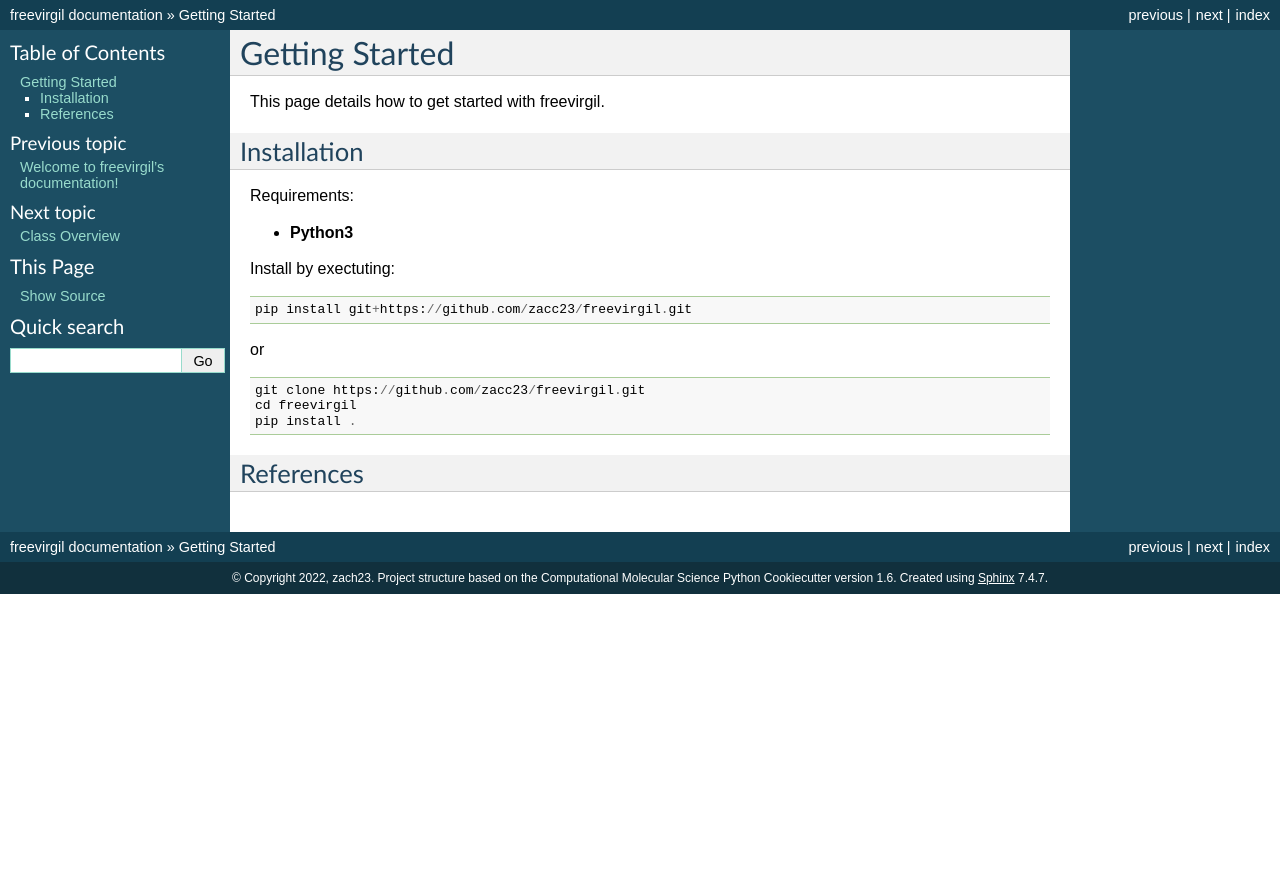
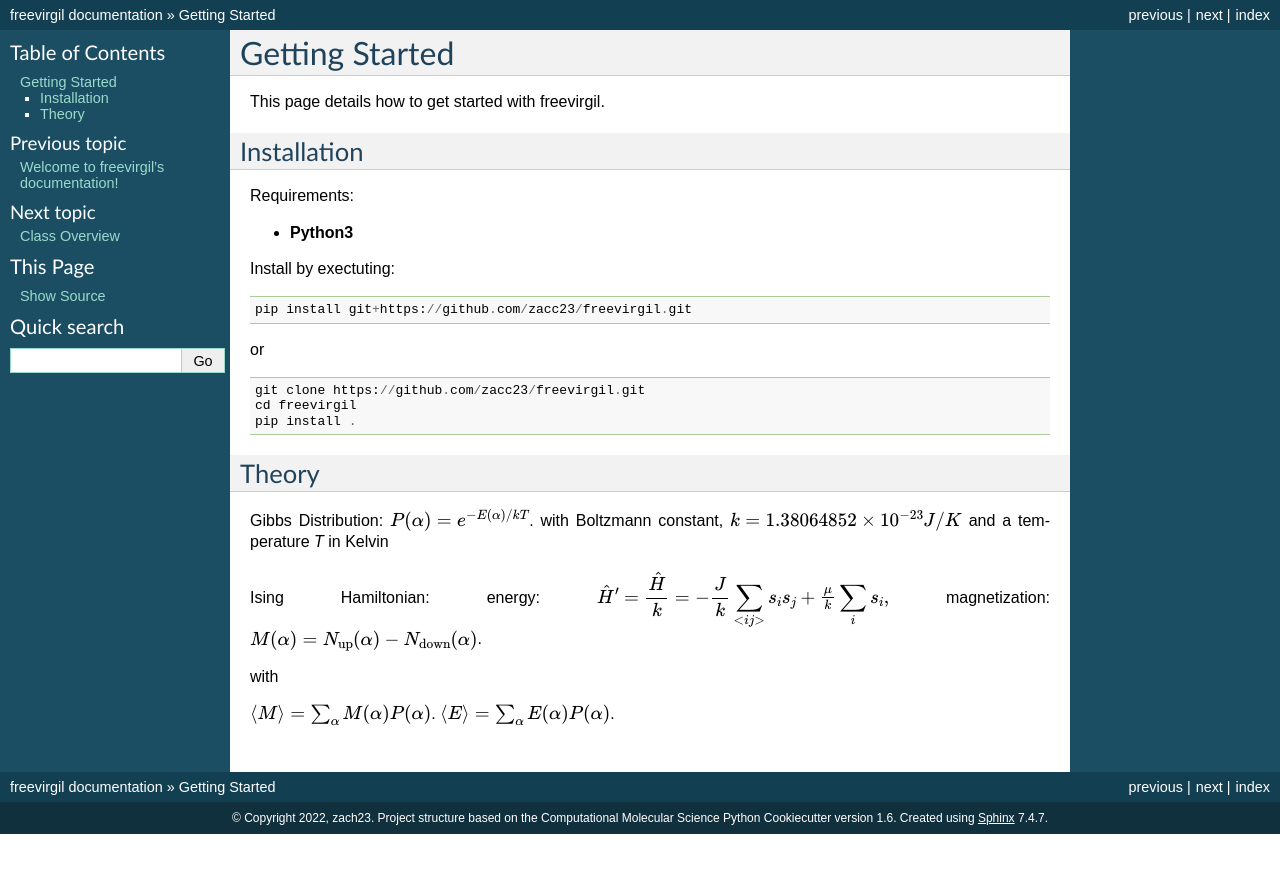
Before and after one commit to zacc23/freevirgil, a Sphinx documentation site: the page built from docs/getting_started.rst, in a window 1280 px wide. Shown: the top 873 px of the page. Built offline with Sphinx 7.4.7, drawn with Linux system fonts in a browser that asks for light colours; the version number could not be read and is left out.

Commit message:
update getting started

```diff
--- a/docs/getting_started.rst
+++ b/docs/getting_started.rst
@@ -22,5 +22,21 @@ or
     cd freevirgil
     pip install .
 
-References
+Theory
 ----------
+Gibbs Distribution:
+:math:`P(\alpha) = e^{-E(\alpha)/kT}`.
+with Boltzmann constant,
+:math:`k = 1.38064852 \times 10^{-23} J/K`
+and a temperature `T` in Kelvin
+
+Ising Hamiltonian:
+energy:
+:math:`\displaystyle\hat{H}' = \frac{\hat{H}}{k} = -\frac{J}{k}\sum_{<ij>} s_is_j + \tfrac{\mu}{k}\sum_i s_i,`
+magnetization:
+:math:`M(\alpha) = N_{\text{up}}(\alpha) - N_{\text{down}}(\alpha)`.
+
+with
+
+:math:`\left<M\right> = \sum_\alpha M(\alpha)P(\alpha)`.
+:math:`\left<E\right> = \sum_\alpha E(\alpha)P(\alpha)`.
```
